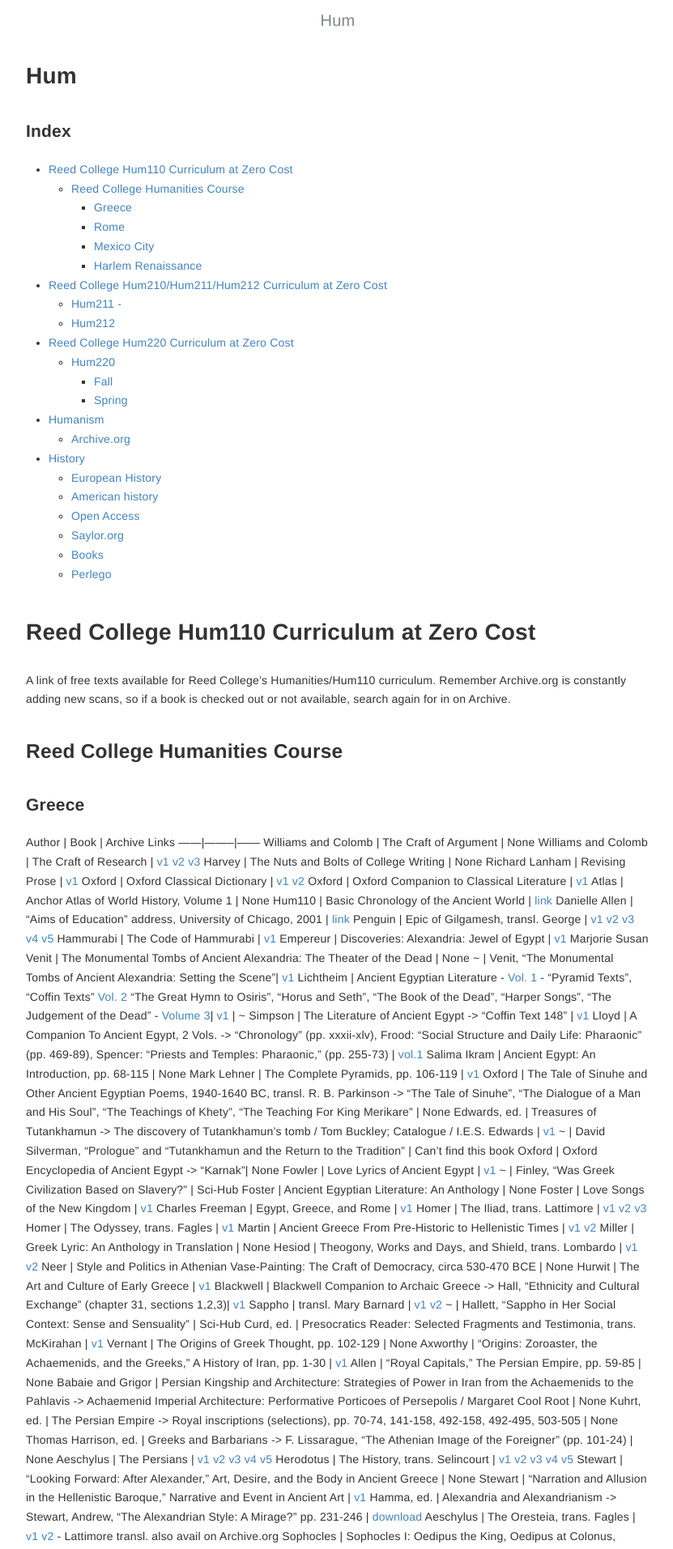
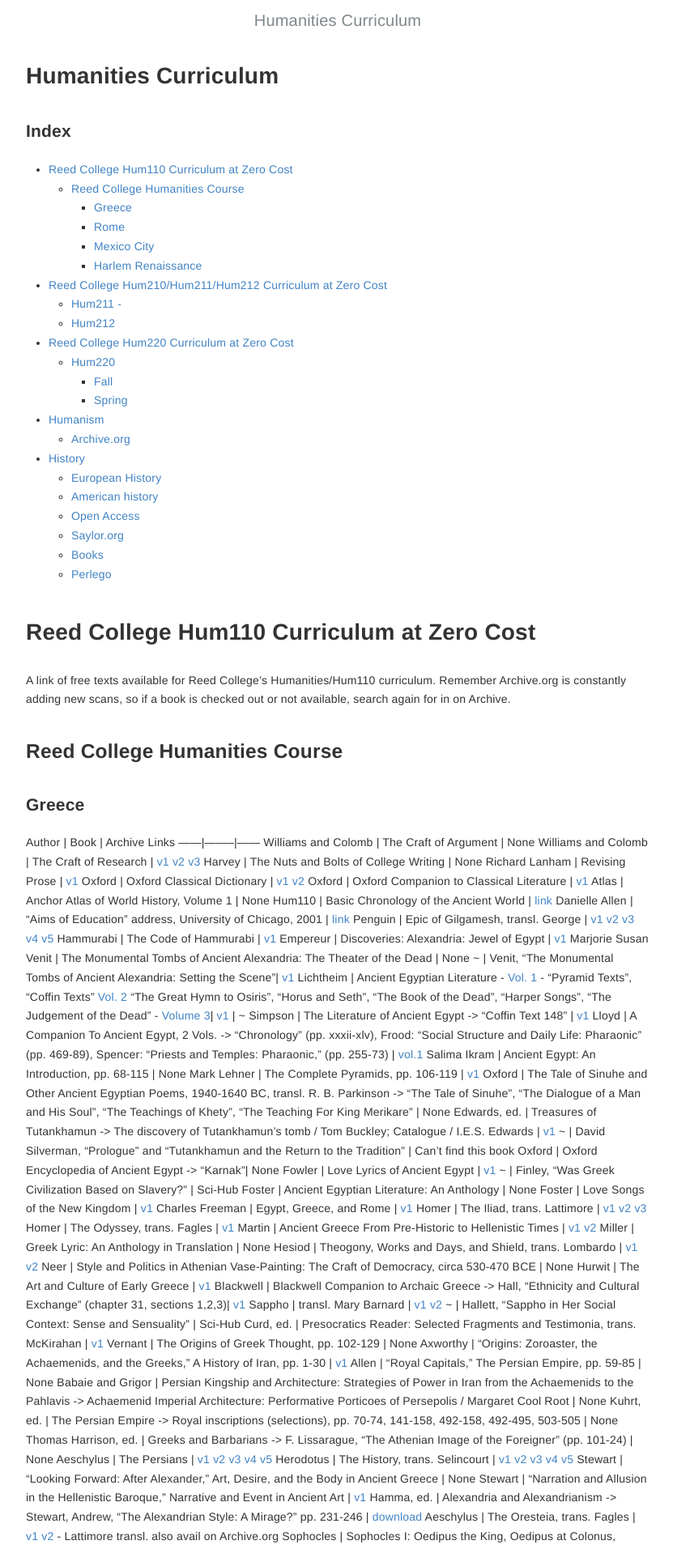
Before and after one commit to Comma0101/holm-school, a Jekyll site: the page built from _posts/2021-01-06-Humanities-Curriculum.md, in a window 1280 px wide. Shown: the top 1913 px of the page at 81% size, without its empty margins (223-1054 px from the left). Built offline with Jekyll 4.4.1, drawn with Linux system fonts in a browser that asks for light colours.

Commit message:
curricula

```diff
--- a/_posts/2021-01-06-Hum.md
+++ b/_posts/2021-01-06-Humanities-Curriculum.md
@@ -1,5 +1,5 @@
 ---
-title: Hum
+title: Humanities Curriculum
 author: Ryan Holm
 date: 2021-01-06
 category: Jekyll
--- a/_posts/2021-01-07-Art.md
+++ b/_posts/2021-01-07-Art-Curriculum.md
@@ -1,5 +1,5 @@
 ---
-title: Art
+title: Art Curriculum
 author: Ryan Holm
 date: 2021-01-07
 category: Jekyll
--- a/_posts/2021-01-08-Math.md
+++ b/_posts/2021-01-08-Math-Curriculum.md
@@ -1,5 +1,5 @@
 ---
-title: Math
+title: Math Curriculum
 author: Ryan Holm
 date: 2021-01-08
 category: Jekyll
```
Also changed, not shown: _posts/2021-01-03-Computer-Science-Curriculum.md (renamed from _posts/2021-01-03-Holm-School-Curriculum.md, +1 -1 lines).
